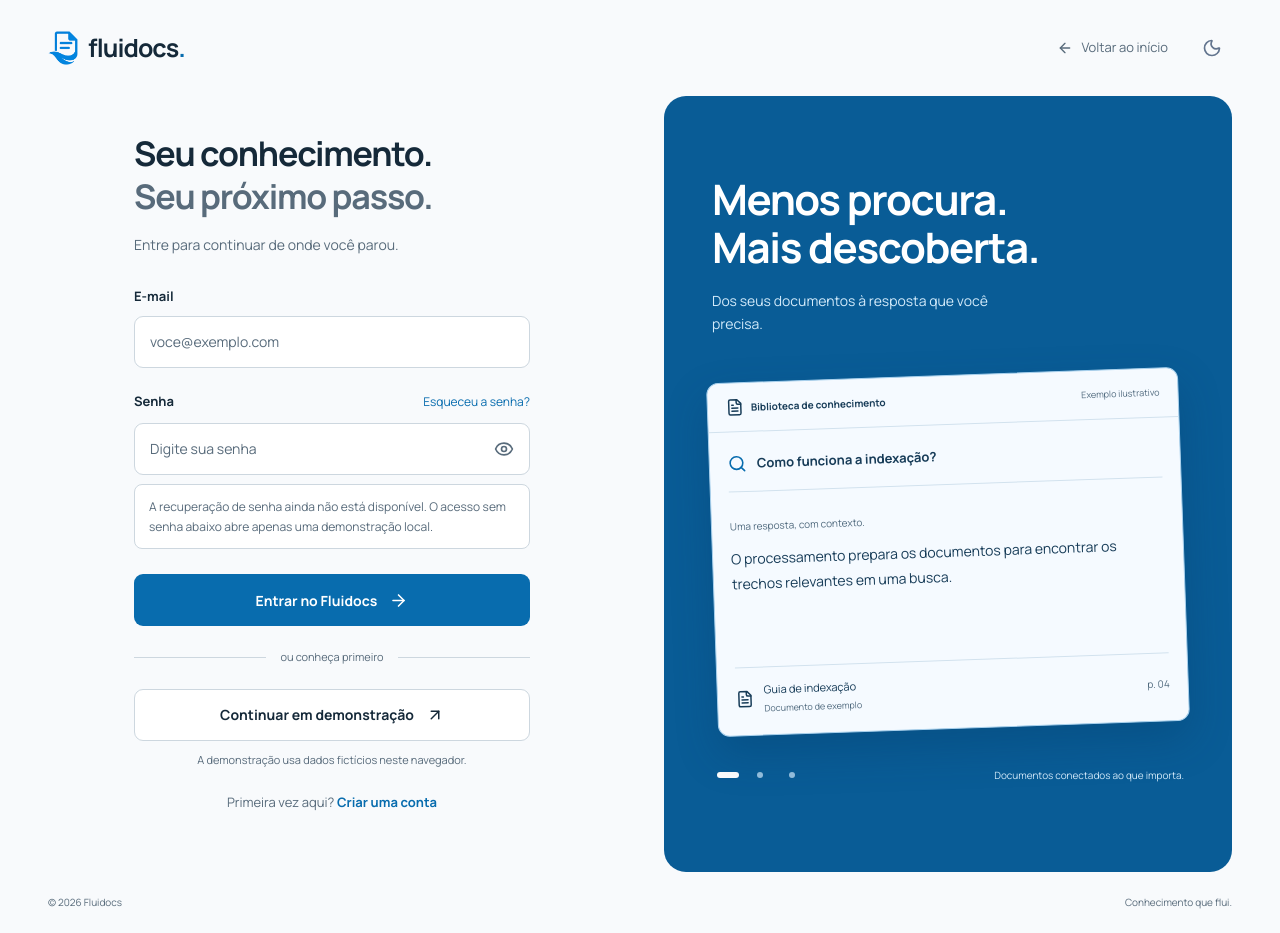
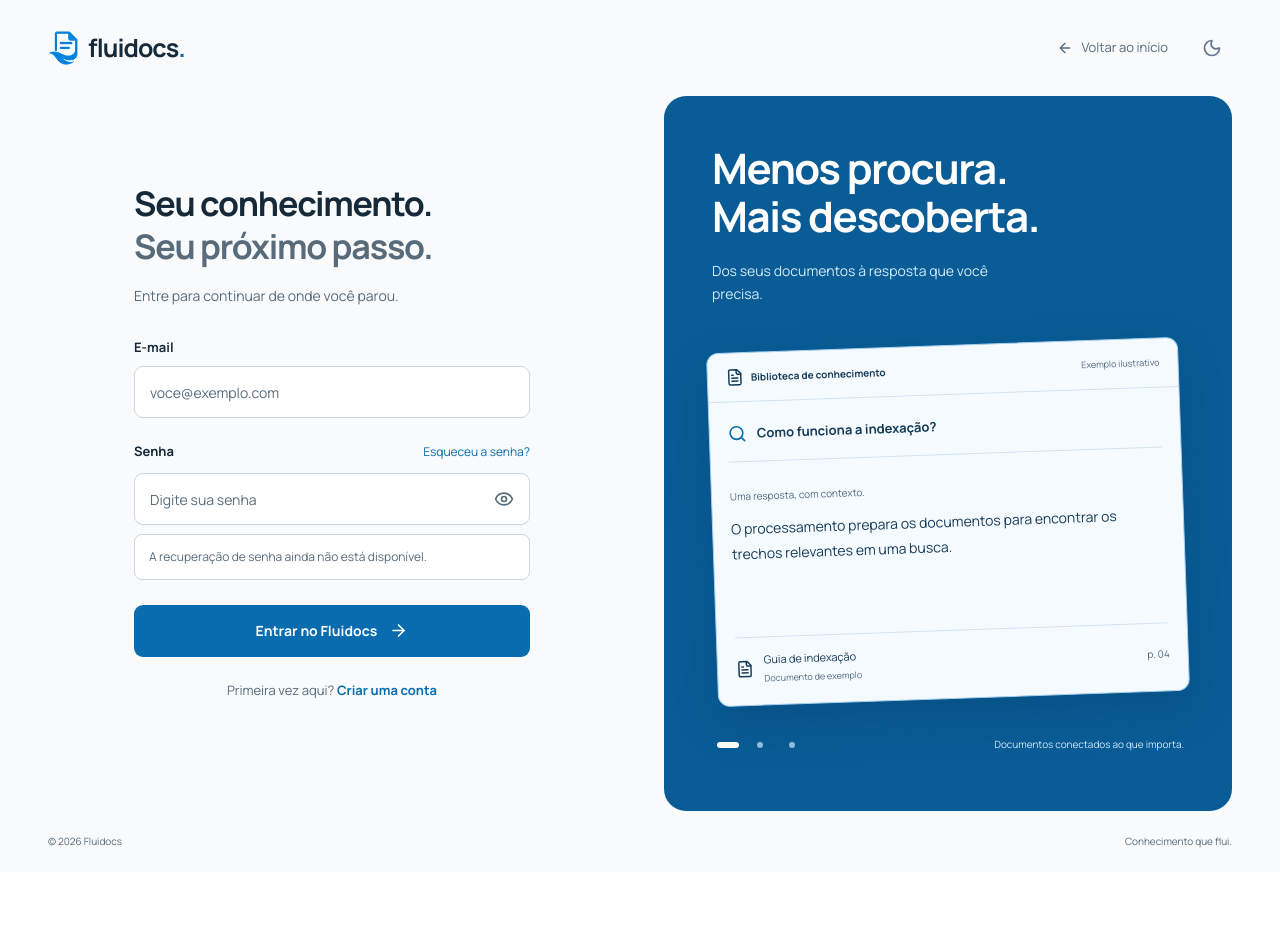
Before and after one commit to Fluidocs/fluidocs, a React (Vite) app in the folder frontend/: page /entrar in a window 1280 px wide. Both pictures are taken after a click on the button "Esqueceu a senha?". After the commit the page ends 872 px from the top, so only its background shows below. Built offline with nearby package versions, Linux system fonts and the light colour scheme; no server answers.

Commit message:
fix(auth): remove bloco de demonstração do login

```diff
--- a/frontend/src/pages/Cadastrar.css
+++ b/frontend/src/pages/Cadastrar.css
@@ -10,15 +10,10 @@
   letter-spacing: -0.03em;
 }
 
-.cadastro-field-help,
-.cadastro-demo-notice {
+.cadastro-field-help {
   color: var(--login-muted);
   font-size: 12px;
   line-height: 1.65;
-}
-
-.cadastro-demo-notice {
-  margin-top: 16px;
 }
 
 .cadastro-page .login-signup {
--- a/frontend/src/pages/Entrar.css
+++ b/frontend/src/pages/Entrar.css
@@ -46,19 +46,14 @@
 .login-password button{position:absolute;right:4px;top:4px;width:44px;height:44px;display:grid;place-items:center;color:var(--login-muted);border-radius:6px}
 .login-password button:hover{background:var(--login-bg)}
 
-.login-submit,.login-demo{height:52px;display:flex;align-items:center;justify-content:center;gap:12px;border-radius:9px;font-size:14px;font-weight:700;transition:background 180ms,transform 180ms}
+.login-submit{height:52px;display:flex;align-items:center;justify-content:center;gap:12px;border-radius:9px;font-size:14px;font-weight:700;transition:background 180ms,transform 180ms}
 .login-submit{background:#086cae;color:#fff;margin-top:3px}
 .login-submit:hover{background:#085888}
-.login-submit:disabled,.login-demo:disabled{opacity:.65;cursor:wait;transform:none}
+.login-submit:disabled{opacity:.65;cursor:wait;transform:none}
 .login-field input:disabled{opacity:.7}
 .login-error{font-size:13px;line-height:1.65;color:#a12323;padding:12px 14px;border:1px solid #e8b8b8;background:#fff5f5;border-radius:8px}
 .dark .login-error{color:#ffb8b8;border-color:#8f5555;background:#35242a}
-.login-demo-notice{text-align:center;font-size:11px;line-height:1.6;color:var(--login-muted);margin-top:10px}
-.login-submit:active,.login-demo:active{transform:translateY(1px)}
-.login-divider{display:flex;align-items:center;gap:14px;color:var(--login-muted);font-size:11px;margin:23px 0}
-.login-divider:before,.login-divider:after{content:'';height:1px;background:var(--login-line);flex:1}
-.login-demo{width:100%;border:1px solid var(--login-line);background:var(--login-paper)}
-.login-demo:hover{background:var(--login-bg);border-color:var(--login-accent)}
+.login-submit:active{transform:translateY(1px)}
 
 .login-signup{text-align:center;font-size:13px;color:var(--login-muted);margin:24px 0}
 .login-signup a{font-weight:700;color:var(--login-accent);text-underline-offset:4px}
--- a/frontend/src/pages/Entrar.tsx
+++ b/frontend/src/pages/Entrar.tsx
@@ -1,6 +1,6 @@
 import { useRef, useState, type FormEvent } from 'react';
 import { Link, Navigate, useNavigate } from 'react-router-dom';
-import { ArrowLeft, ArrowRight, Eye, EyeOff, FileText, Search, ArrowUpRight } from 'lucide-react';
+import { ArrowLeft, ArrowRight, Eye, EyeOff, FileText, Search } from 'lucide-react';
 import { useAutenticacaoStore } from '../store/useAutenticacaoStore';
 import { api, type ErroAPI } from '../services/api';
 import { AlternarTema } from '../components/AlternarTema';
@@ -26,11 +26,6 @@ export function Login() {
   const [erro, setErro] = useState('');
   const enviando = useRef(false);
 
-  function accessExample() {
-    if (enviando.current) return;
-    entrar({ id: 'demo', nome: 'Conta de demonstração', email: 'demo@example.com' });
-    navigate('/hub', { replace: true });
-  }
   async function handleSubmit(event: FormEvent<HTMLFormElement>) {
     event.preventDefault();
     if (enviando.current) return;
@@ -73,14 +68,11 @@ export function Login() {
               <div className="login-field">
                 <div className="login-label-row"><label htmlFor="login-password">Senha</label><button type="button" className="login-text-button" aria-expanded={showHelp} aria-controls="login-recovery" onClick={() => setShowHelp(!showHelp)}>Esqueceu a senha?</button></div>
                 <div className="login-password"><input id="login-password" name="password" type={showPassword ? 'text' : 'password'} autoComplete="current-password" placeholder="Digite sua senha" required disabled={carregando} value={password} onChange={(event) => { setPassword(event.target.value); setErro(''); }} /><button type="button" aria-label={showPassword ? 'Ocultar senha' : 'Mostrar senha'} aria-pressed={showPassword} onClick={() => setShowPassword(!showPassword)}>{showPassword ? <EyeOff size={20} /> : <Eye size={20} />}</button></div>
-                {showHelp && <p id="login-recovery" className="login-help" role="status">A recuperação de senha ainda não está disponível. O acesso sem senha abaixo abre apenas uma demonstração local.</p>}
+                {showHelp && <p id="login-recovery" className="login-help" role="status">A recuperação de senha ainda não está disponível.</p>}
               </div>
               {erro && <p className="login-error" role="alert">{erro}</p>}
               <button type="submit" className="login-submit" disabled={carregando}>{carregando ? 'Entrando…' : 'Entrar no Fluidocs'} <ArrowRight size={19} aria-hidden="true" /></button>
             </form>
-            <div className="login-divider"><span>ou conheça primeiro</span></div>
-            <button type="button" className="login-demo" disabled={carregando} onClick={accessExample}>Continuar em demonstração <ArrowUpRight size={18} aria-hidden="true" /></button>
-            <p className="login-demo-notice">A demonstração usa dados fictícios neste navegador.</p>
             <p className="login-signup">Primeira vez aqui? <Link to="/cadastrar">Criar uma conta</Link></p>
           </div>
         </section>
```
